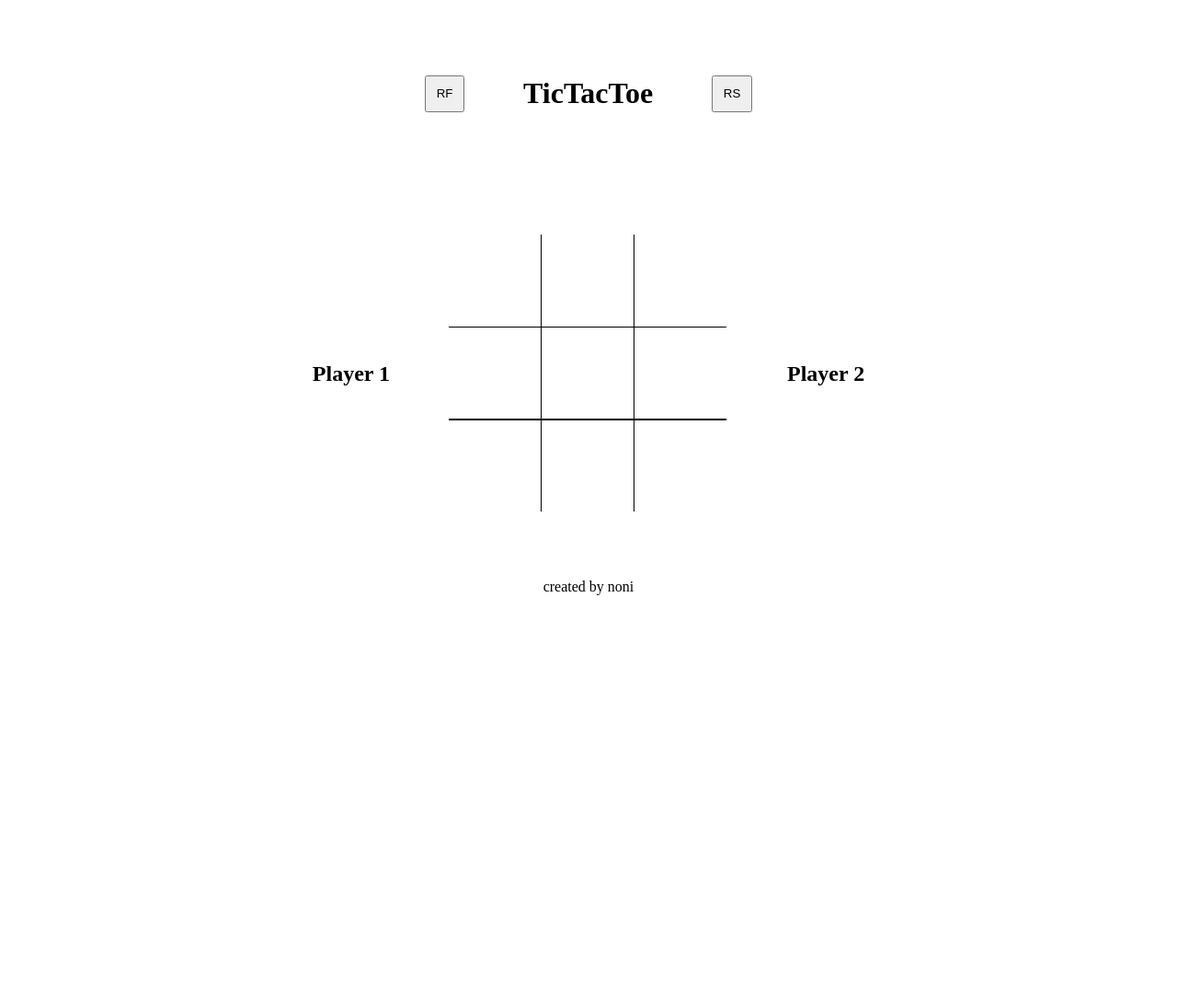
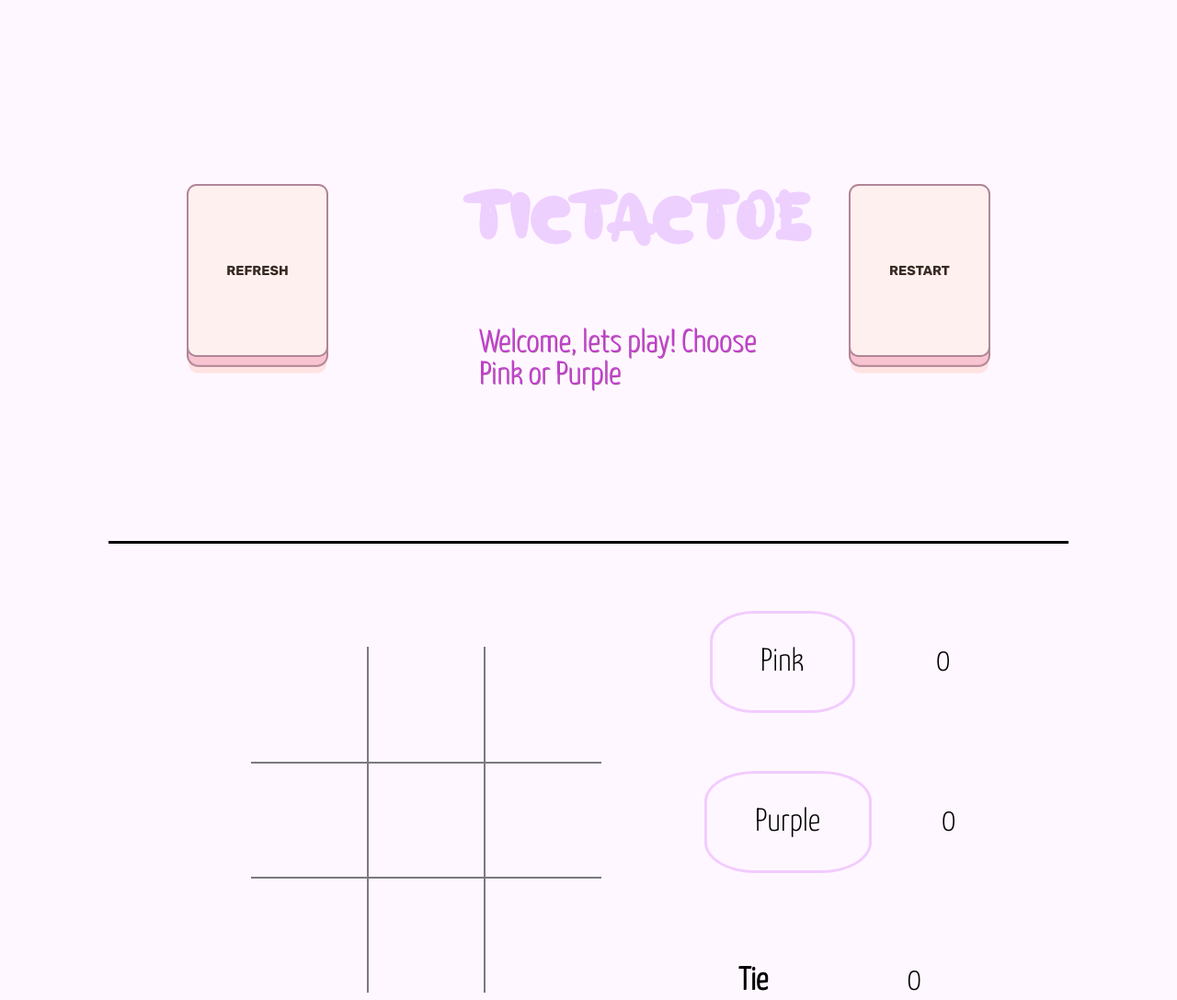
Before and after one commit to nonisaurus/tic-tac-toe, a plain HTML site: page index.html in a window 1280 px wide. Shown: the top 1087 px of the page at 92% size. Before the commit the page ends 800 px from the top, so only its background shows below. Drawn offline with Linux system fonts and the light colour scheme.

Commit message:
done-most-of-css-html

```diff
--- a/index.html
+++ b/index.html
@@ -6,41 +6,65 @@
     <meta name="viewport" content="width=device-width, initial-scale=1.0">
     <title>Document</title>
     <link rel="stylesheet" href="style.css">
+    <link href="/a-alloy-ink-font/">
+    <title>TicTacToe by noni</title>
 </head>
+
 <body>
+
+
+
     <header class="header-section">
-        <button class="nav-btn" id="refresh-btn">RF</button>
 
-        <h1 class="page-title">TicTacToe</h1>
+        <button class="btn" id="refresh-btn">Refresh</button>
 
-        <button class="nav-btn"  id="restart-btn">RS</button>
+        <section id="header-title">
+            <h1 class="page-title-h1">TicTacToe</h1>
+            <p class="page-title-p">Welcome, lets play! Choose Pink or Purple</p>
+        </section>
+
+        <button class="btn" id="restart-btn">Restart</button>
+
     </header>
 
-    <main class="wrap-around">
 
-        <section class="player">
-            <h2 class="">Player 1</h2>
+
+    <main class="main-wrap-around">
+
+        <section class="game">
+            <div class="playing-field" id="div0"></div>
+            <div class="playing-field" id="div1"></div>
+            <div class="playing-field" id="div2"></div>
+            <div class="playing-field" id="div3"></div>
+            <div class="playing-field" id="div4"></div>
+            <div class="playing-field" id="div5"></div>
+            <div class="playing-field" id="div6"></div>
+            <div class="playing-field" id="div7"></div>
+            <div class="playing-field" id="div8"></div>
+        </section >
+
+        <section class="player" id="first-player-wrapper">
+            <button class="btn-player" id="player-one">Pink</button>
+            <p id="player-1-score">0</p>
         </section class="game">
 
-        <section class="game">
-            <div id="div1"></div>
-            <div id="div2"></div>
-            <div id="div3"></div>
-            <div id="div4"></div>
-            <div id="div5"></div>
-            <div id="div6"></div>
-            <div id="div7"></div>
-            <div id="div8"></div>
-            <div id="div9"></div>
-        </section >
+        <section class="player" id="second-player-wrapper">
+            <button class="btn-player" id="player-two">Purple</button>
+            <p id="player-2-score">0</p>
+        </section>
 
-        <section class="player">
-            <h2 class="">Player 2</h2>
+        <section class="player" id="tie-wrapper">
+            <h2 id="tie">Tie</h2>
+            <p id="tie-score">0</p>
         </section>
 
     </main>
 
+    <section class="winning-message"></section>
+
     <footer> created by noni</footer>
+
+
 
     <script src="/script.js"></script>
 </body>
--- a/style.css
+++ b/style.css
@@ -1,3 +1,13 @@
+/* imports */
+@import url("https://fonts.googleapis.com/css?family=Rubik:700&display=swap");
+@import url('https://fonts.googleapis.com/css2?family=Yanone+Kaffeesatz:wght@300&display=swap');
+@font-face {
+    font-family: "bubble";
+    src: url("./a-alloy-ink-font/AlloyInk-lgdWw.otf");
+    }
+
+/* body */
+
 body {
     margin: 0 auto;
     box-sizing: border-box;
@@ -5,40 +15,142 @@ body {
     flex-direction: column;
     align-items: center;
     justify-content: center;
+
+    background-color: rgb(255, 247, 255);
+    font-size: 35px;
+    font-family: 'Yanone Kaffeesatz', sans-serif;
 }
 
 
 /* heading */
 
-header {
+.header-section {
     margin: 0;
     padding: 1.2em;
-    display: flex;
-    flex-direction: row;
-    align-items: center;
-    justify-content: space-between;
+    width: 75%;
+
+    display: grid;
+    grid-template-columns: 25% 50% 25%;
+    grid-template-rows: 100%;
+
+    border-bottom: solid 3px rgb(0, 0, 0);
 }
 
-.nav-btn {
-    margin: 0;
-    padding: 0.8em;
+#refresh-btn {
+    margin: 11em 3em;
+
+    grid-row: 1;
+    grid-column: 1;
+    justify-content: center;
+    align-items: center;
 }
 
-.page-title {
+#header-title {
+    margin: 0 auto;
+    padding: 3em;
+
+    grid-row: 1;
+    grid-column: 2;
+
+    display: flex;
+    flex-direction: column;
+    align-items: center;
+    justify-content: center;
+}
+
+.page-title-h1 {
+    font-family: 'bubble';
+    font-size: 2em;
+    color: #eed0ff;
+}
+
+.page-title-p {
     margin: 0;
-    padding: 2em;
+    padding: 1rem;
+    color: rgb(200, 57, 219);
+    text-shadow: rgb(164, 85, 152) 1px 1px;
 }
+
+
+
+#restart-btn {
+    margin: 11em 3em;
+
+    grid-row: 1;
+    grid-column: 3;
+    justify-content: center;
+    align-items: center;
+}
+
+
+
+/* copied from resourse >>> linked in README.md then edited it a little */
+
+header button {
+    outline: none;
+    border: 0;
+    vertical-align: middle;
+    text-decoration: none;
+    font-family: "Rubik", sans-serif;
+    font-size: 0.9rem;
+  }
+header button.btn {
+    font-weight: 600;
+    color: #382b22;
+    text-transform: uppercase;
+    padding: 1.25em 2em;
+    background: #fff0f0;
+    border: 2px solid #b18597;
+    border-radius: 0.75em;
+    transition: transform 0.15s;
+    transform-style: preserve-3d;
+  }
+header button.btn::before {
+    position: absolute;
+    content: "";
+    width: 100%;
+    height: 100%;
+    top: 0;
+    left: 0;
+    right: 0;
+    bottom: 0;
+    background: #f9c4d2;
+    border-radius: inherit;
+    box-shadow: 0 0 0 2px #b18597, 0 0.625em 0 0 #ffe3e2;
+    transform: translate3d(0, 0.75em, -1em);
+    transition: transform 0.15s, box-shadow 0.15s;
+  }
+
+header button.btn:hover {
+    background: #ffe9e9;
+    transform: translate(0, 0.25em);
+  }
+header button.btn:hover::before {
+    box-shadow: 0 0 0 2px #b18597, 0 0.5em 0 0 #ffe3e2;
+    transform: translate3d(0, 0.5em, -1em);
+  }
+header  button.btn:active {
+    background: #ffe9e9;
+    transform: translate(0em, 0.75em);
+  }
+ header button.btn:active::before {
+    box-shadow: 0 0 0 2px #b18597, 0 0 #ffe3e2;
+    transform: translate3d(0, 0, -1em);
+  }
+
 
 
 /* main */
 
-main {
+.main-wrap-around {
     margin: 0;
     padding: 1.2em;
-    display: flex;
-    flex-direction: row;
-    align-items: center;
-    justify-content: space-evenly;
+    width: 25em;
+    height: 15em;
+    display: grid;
+    grid-template-columns: 60% 40%;
+    grid-template-rows: 33% 33% 33%;
+    justify-content: center;
 }
 
 
@@ -47,81 +159,119 @@ main {
 .game {
     margin: 0;
     padding: 2em;
+
+
+    grid-row: 1 / span 3;
+    grid-column: 1 / span 1;
+
     display: grid;
     grid-template-rows: 33% 33% 33%;
     grid-template-columns: 33% 33% 33%;
+
+}
+
+.playing-field {
+    border: 1px solid rgb(123, 120, 128);
+
+}
+
+#div0 {
+    border-left: none;
+    border-top: none;
 }
 
 #div1 {
-    border: 1px solid black;
-    border-left: none;
     border-top: none;
-    padding: 50px;
 }
 
 #div2 {
-    border: 1px solid black;
+    border-right: none;
     border-top: none;
-    padding: 50px;
 }
 
 #div3 {
-    border: 1px solid black;
-    border-right: none;
-    border-top: none;
-    padding: 50px;
-}
-
-#div4 {
-    border: 1px solid black;
     border-left: none;
-    padding: 50px;
 }
 
 #div5 {
-    border: 1px solid black;
-    padding: 50px;
+    border-right: none;
 }
 
 #div6 {
-    border: 1px solid black;
-    border-right: none;
-    padding: 50px;
+    border-left: none;
+    border-bottom: none;
 }
 
 #div7 {
-    border: 1px solid black;
-    border-left: none;
     border-bottom: none;
-    padding: 50px;
 }
 
 #div8 {
-    border: 1px solid black;
-    border-bottom: none;
-    padding: 50px;
-}
-
-#div9 {
-    border: 1px solid black;
     border-right: none;
     border-bottom: none;
-    padding: 50px;
 }
 
 
 /* players */
 
 .player {
-    margin: auto;
-    width: 50%;
-    padding: 2em;
+    display: flex;
+    justify-content: space-around;
+    align-items: center;
 }
 
+#first-player-wrapper {
+    grid-row: 1;
+    grid-column: 2;
+}
+
+#second-player-wrapper {
+    grid-row: 2;
+    grid-column: 2;
+}
+
+#tie-wrapper {
+    grid-row: 3;
+    grid-column: 2;
+}
+
+.btn-player{
+    border: 3px solid rgb(242, 204, 255);
+    border-radius: 30%;
+    padding: 1em 1.5em;
+    background: inherit;
+    font-family: inherit;
+    font-size: inherit;
+}
+
+#player-one:hover {
+    border: 5px solid rgb(224, 172, 252);
+    background-color: #ff9ee8;
+    color: rgb(255, 255, 255);
+}
+
+#player-two:hover {
+    border: 5px solid rgb(252, 172, 248);
+    background-color: #d17be7;
+    color: rgb(255, 255, 255);
+}
+
+
+#tie {
+    font-family: inherit;
+    font-size: inherit;
+
+}
+
+/* winning message*/
+.winning-message {
+    display: none;
+}
 
 /* footer */
 
 footer {
     margin: 0;
-    padding: 1.2em;
+    padding: 5em;
+
 }
```
Also changed, not shown: a-alloy-ink-font/AlloyInk-lgdWw.otf (added), a-alloy-ink-font/AlloyInk-nRLyO.ttf (added), a-alloy-ink-font/info.txt (added), planning.jpg (deleted), script.js (line endings or trailing spaces), wireframe.png (added), 1 other file.
